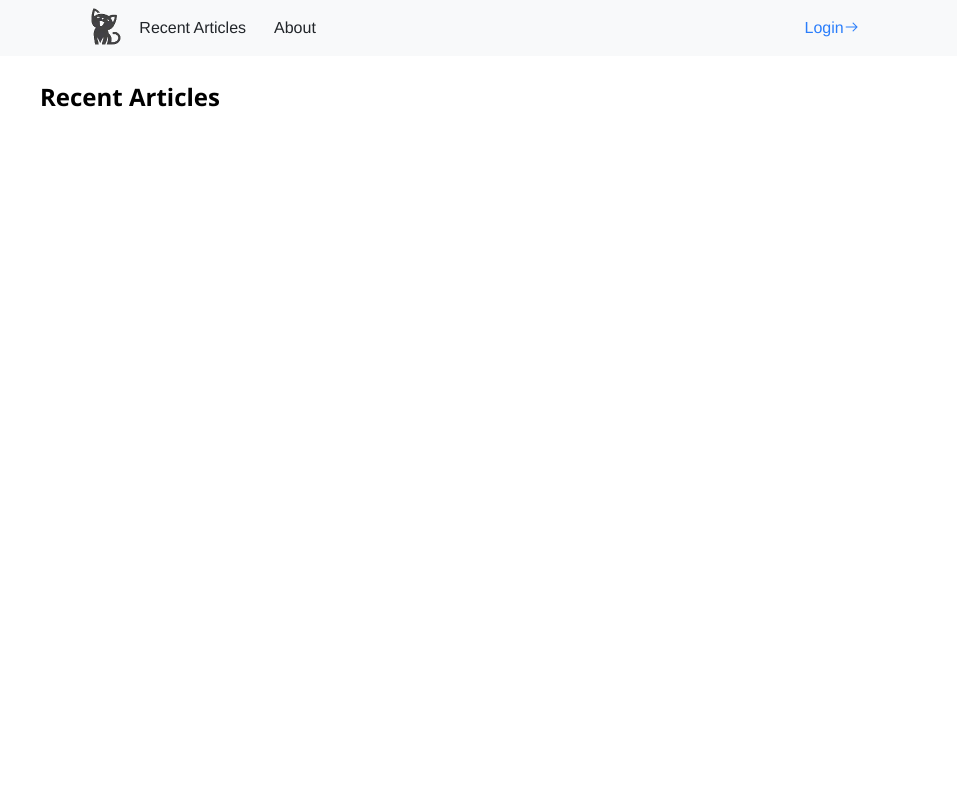
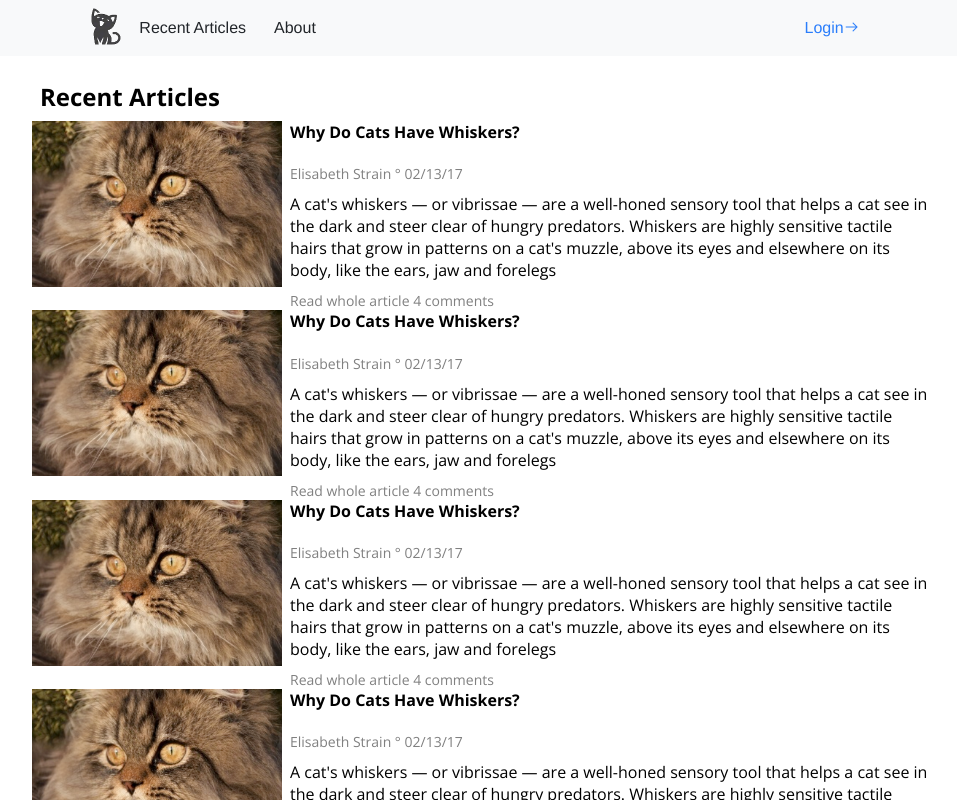
Before and after one commit to janajurcova/AppBlog, a React app: page / in a window 1280 px wide. Both pictures are taken after a click on the button "Recent Articles". Shown: the top 800 px of the page, without its empty margins (160-1117 px from the left). Built offline with nearby package versions, Linux system fonts and the light colour scheme; no server answers.

Commit message:
article list base - mock data

```diff
--- a/src/pages/ArticleList/index.jsx
+++ b/src/pages/ArticleList/index.jsx
@@ -1,6 +1,8 @@
 import React from 'react'
 import { initialState } from '../../utils/authorisation.js';
 import { Link, Outlet } from 'react-router-dom';
+import './style.css'
+import cat from './cat.jpg';
 
 
 export function RecentArticles() {
@@ -35,6 +37,52 @@ export function RecentArticles() {
     return (
         <main style={{ padding: '1rem 0' }}>
             <h2>Recent Articles</h2>
+            <div className="article">
+                <div className="img"><img src={cat} /></div>
+                <div className="preview">
+                    <div className="title"><h4>Why Do Cats Have Whiskers?</h4></div>
+                    <div className="author">Elisabeth Strain  °  02/13/17</div>
+                    <div className="text">A cat's whiskers — or vibrissae — are a well-honed sensory tool that helps a cat see in the dark and steer clear of hungry predators. Whiskers are highly sensitive tactile hairs that grow in patterns on a cat's muzzle, above its eyes and elsewhere on its body, like the ears, jaw and forelegs</div>
+                    <div className="comments">Read whole article  4 comments</div>
+                </div>
+            </div>
+            <div className="article">
+                <div className="img"><img src={cat} /></div>
+                <div className="preview">
+                    <div className="title"><h4>Why Do Cats Have Whiskers?</h4></div>
+                    <div className="author">Elisabeth Strain  °  02/13/17</div>
+                    <div className="text">A cat's whiskers — or vibrissae — are a well-honed sensory tool that helps a cat see in the dark and steer clear of hungry predators. Whiskers are highly sensitive tactile hairs that grow in patterns on a cat's muzzle, above its eyes and elsewhere on its body, like the ears, jaw and forelegs</div>
+                    <div className="comments">Read whole article  4 comments</div>
+                </div>
+            </div>
+            <div className="article">
+                <div className="img"><img src={cat} /></div>
+                <div className="preview">
+                    <div className="title"><h4>Why Do Cats Have Whiskers?</h4></div>
+                    <div className="author">Elisabeth Strain  °  02/13/17</div>
+                    <div className="text">A cat's whiskers — or vibrissae — are a well-honed sensory tool that helps a cat see in the dark and steer clear of hungry predators. Whiskers are highly sensitive tactile hairs that grow in patterns on a cat's muzzle, above its eyes and elsewhere on its body, like the ears, jaw and forelegs</div>
+                    <div className="comments">Read whole article  4 comments</div>
+                </div>
+            </div>
+            <div className="article">
+                <div className="img"><img src={cat} /></div>
+                <div className="preview">
+                    <div className="title"><h4>Why Do Cats Have Whiskers?</h4></div>
+                    <div className="author">Elisabeth Strain  °  02/13/17</div>
+                    <div className="text">A cat's whiskers — or vibrissae — are a well-honed sensory tool that helps a cat see in the dark and steer clear of hungry predators. Whiskers are highly sensitive tactile hairs that grow in patterns on a cat's muzzle, above its eyes and elsewhere on its body, like the ears, jaw and forelegs</div>
+                    <div className="comments">Read whole article  4 comments</div>
+                </div>
+            </div>
+            <div className="article">
+                <div className="img"><img src={cat} /></div>
+                <div className="preview">
+                    <div className="title"><h4>Why Do Cats Have Whiskers?</h4></div>
+                    <div className="author">Elisabeth Strain  °  02/13/17</div>
+                    <div className="text">A cat's whiskers — or vibrissae — are a well-honed sensory tool that helps a cat see in the dark and steer clear of hungry predators. Whiskers are highly sensitive tactile hairs that grow in patterns on a cat's muzzle, above its eyes and elsewhere on its body, like the ears, jaw and forelegs</div>
+                    <div className="comments">Read whole article  4 comments</div>
+                </div>
+            </div>
+
         </main>
     );
 }
--- /dev/null
+++ b/src/pages/ArticleList/style.css
@@ -0,0 +1,31 @@
+.article {
+    display: flex;
+}
+
+.article img {
+/* position: absolute;
+left: 0%;
+right: 68.37%;
+top: 0%;
+bottom: 0%;
+background: url(cat.jpg);
+border-radius: 2px; */
+max-width: 250px;
+}
+
+.preview {
+    margin-left: 0.5rem;
+}
+
+h4 {
+    margin-top: 0;
+}
+
+.text {
+    margin: 10px 0;
+}
+.author,
+.comments {
+    font-size: 14px;
+    color: gray;
+}
--- a/src/pages/Login/style.css
+++ b/src/pages/Login/style.css
@@ -8,9 +8,10 @@
 
 form {
     background-color: #FFFFFF;
-    box-shadow: 5px 5px 5px rgba(0,0,0,0.175);
+    box-shadow: 1px 1px 30px rgba(0,0,0,0.175);
     padding: 1rem;
     margin-top: 8rem;
+    border-radius: 8px;
 }
 
 label,
```
Also changed, not shown: src/pages/ArticleList/cat.jpg (added).
